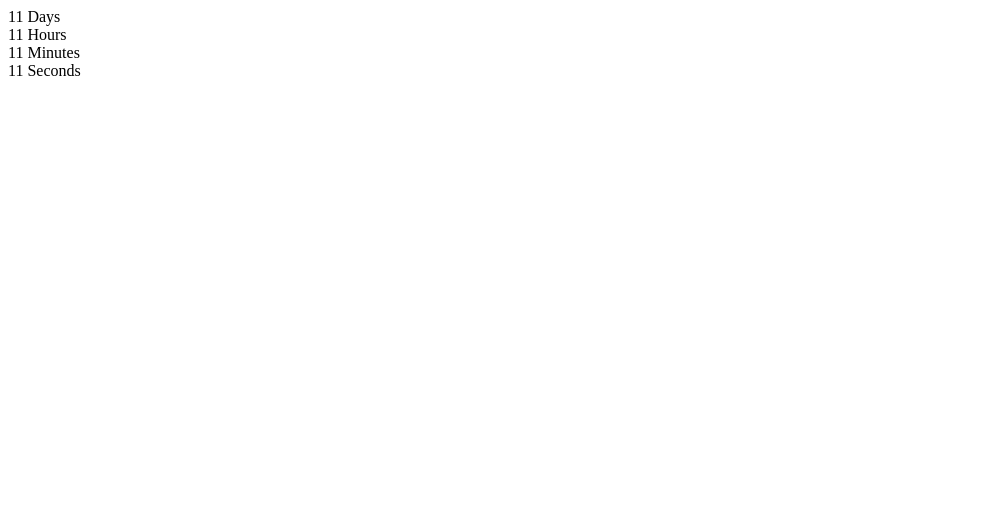
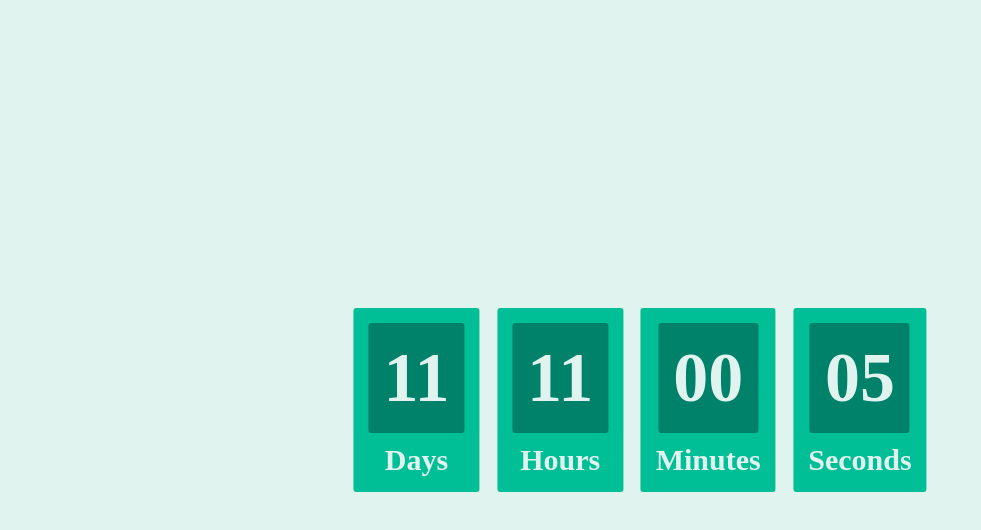
Before and after one commit to irynakarmazinova/goit-js-hw-11-timer, a plain HTML site: page index.html in a window 1280 px wide. Shown: the whole page, without its empty margins (0-981 px from the left). Drawn offline with Linux system fonts and the light colour scheme.

Commit message:
add timer and countdown timer

```diff
--- /dev/null
+++ b/countdown-timer.css
@@ -0,0 +1,47 @@
+* {
+  padding: 0;
+  margin: 0;
+  border: 0;
+}
+
+body {
+  position: relative;
+  background: #e1f3ef;
+}
+
+.timer {
+  position: fixed;
+
+  text-align: center;
+  font-weight: bold;
+  font-size: 70px;
+
+  color: #e1f3ef;
+
+  top: 50%;
+  left: 50%;
+  transform: translate(-50%, -50%);
+}
+
+.field {
+  display: inline-block;
+  padding: 15px;
+  border-radius: 3px;
+
+  background: #00bf96;
+}
+
+.value {
+  display: inline-block;
+  padding: 15px;
+  border-radius: 3px;
+
+  background: #00816a;
+}
+
+.label {
+  display: block;
+  padding-top: 10px;
+
+  font-size: 30px;
+}
--- a/countdown-timer.js
+++ b/countdown-timer.js
@@ -1,42 +1,107 @@
 // таймер обратного отсчета
 
-const mainDivRef = document.querySelector(".timer");
+// const refs = {
+//   // mainDivRef: document.querySelector(".timer"),
+//   mainDivRef: document.getElementById("timer-1"),
+//   daysRef: document.querySelector('[data-value="days"]'),
+//   hoursRef: document.querySelector('[data-value="hours"]'),
+//   minsRef: document.querySelector('[data-value="mins"]'),
+//   secsRef: document.querySelector('[data-value="secs"]'),
+// };
 
-class CountdownTimer {
-  constructor() {}
+// class CountdownTimer {
+//   constructor({ targetDate, onTick }) {
+//     //зачем здесь деструктуризация
+//     this.targetDate = targetDate;
+//     this.onTick = onTick; //что такое онтик, пересмотреть репету?
+//   }
 
-  start() {}
+//   init() {
+//     const time = this.getTimeComponents(0); //зачем инит, пересмотреть репету?
+//     this.onTick(time);
+//   }
 
-  stop() {}
+//   start() {
+//     setInterval(() => {
+//       const currentTime = Date.now();
+//       const deltaTime = this.targetDate - currentTime;
+//       const time = this.getTimeComponents(deltaTime);
+//       // console.log(time);
 
-  getTimeComponents(time) {
-    const days = this.pad(Math.floor(time / (1000 * 60 * 60 * 24)));
-    const hours = this.pad(
-      Math.floor((time % (1000 * 60 * 60 * 24)) / (1000 * 60 * 60))
-    );
-    const mins = this.pad(Math.floor((time % (1000 * 60 * 60)) / (1000 * 60)));
-    const secs = this.pad(Math.floor((time % (1000 * 60)) / 1000));
+//       this.onTick(time);
+//     }, 1000);
+//   }
 
-    return { days, hours, mins, secs };
-  }
+//   getTimeComponents(time) {
+//     const days = this.pad(Math.floor(time / (1000 * 60 * 60 * 24)));
+//     const hours = this.pad(
+//       Math.floor((time % (1000 * 60 * 60 * 24)) / (1000 * 60 * 60))
+//     );
+//     const mins = this.pad(Math.floor((time % (1000 * 60 * 60)) / (1000 * 60)));
+//     const secs = this.pad(Math.floor((time % (1000 * 60)) / 1000));
 
-  pad(value) {
-    return String(value).padStart(2, "0");
-  }
-}
+//     return { days, hours, mins, secs };
+//   }
 
-new CountdownTimer({
-  selector: "#timer-1",
-  targetDate: new Date("August 08, 2021"),
-});
+//   pad(value) {
+//     return String(value).padStart(2, "0");
+//   }
+// }
 
+// const timer = new CountdownTimer({
+//   selector: "#timer-1", //зачем это нужно?
+//   targetDate: new Date("August 08, 2021"),
+//   onTick: updateClockface,
+// });
+
+// // window.addEventListener("click", timer.start.bind(timer)); //байнд не нужен?
+// // document.addEventListener("DOMContentLoaded", timer.start(timer));
+// window.addEventListener("load", timer.start(timer));
+
+// function updateClockface({ days, hours, mins, secs }) {
+//   refs.daysRef.textContent = `${days}`;
+//   refs.hoursRef.textContent = `${hours}`;
+//   refs.minsRef.textContent = `${mins}`;
+//   refs.secsRef.textContent = `${secs}`;
+// }
+
+// -----------------------------------------------------------------------
 // selector - селектор плагина
 // targetDate - конечная дата, до которого будет распродажа
 
 // отсчет до распродажи
 // когда будет вызываться таймер, класс ваш, то вы будете передавать время до которого будет распродажа, а потом будет от туда считать вниз
 // будет конечное время и текущее и надо будет выбрать разницу между конечным и текущим
+// -----------------------------------------------------------------
+const refs = {
+  // mainDivRef: document.querySelector(".timer"),
+  mainDivRef: document.getElementById("timer-1"),
+  daysRef: document.querySelector('[data-value="days"]'),
+  hoursRef: document.querySelector('[data-value="hours"]'),
+  minsRef: document.querySelector('[data-value="mins"]'),
+  secsRef: document.querySelector('[data-value="secs"]'),
+};
 
-function updateClockface({ days, hours, mins, secs }) {
-  mainDivRef.textContent = `${days}:${hours}:${mins}:${secs}`;
+let startDate = null;
+let result = null;
+let targetDate = null;
+let seconds = null;
+let minutes = null;
+
+function start() {
+  startDate = new Date();
+  setInterval(timer, 1000);
 }
+window.addEventListener("load", start);
+
+function timer() {
+  // targetDate = new Date("August 08, 2021");
+  result = Math.floor((new Date() - startDate) / 1000);
+  console.log(result);
+
+  seconds = result % 60;
+  minutes = Math.floor(result / 60);
+
+  refs.secsRef.textContent = seconds < 10 ? `0${seconds}` : seconds;
+  refs.minsRef.textContent = minutes < 10 ? `0${minutes}` : minutes;
+}
--- a/index.html
+++ b/index.html
@@ -4,8 +4,9 @@
     <meta charset="UTF-8" />
     <meta http-equiv="X-UA-Compatible" content="IE=edge" />
     <meta name="viewport" content="width=device-width, initial-scale=1.0" />
-    <title>Таймер</title>
-    <!-- <link rel="stylesheet" href="./style.css" /> -->
+    <title>Timer</title>
+    <!-- <link rel="stylesheet" href="./timer.css" /> -->
+    <link rel="stylesheet" href="./countdown-timer.css" />
   </head>
   <body>
     <!-- разметка таймер обратного отсчета -->
--- a/style.css
+++ b/timer.css
@@ -1,4 +1,4 @@
-/* стили для таймера */
+/* стили для таймера(отсчет вперед) */
 *,
 *::before,
 *::after {
```
